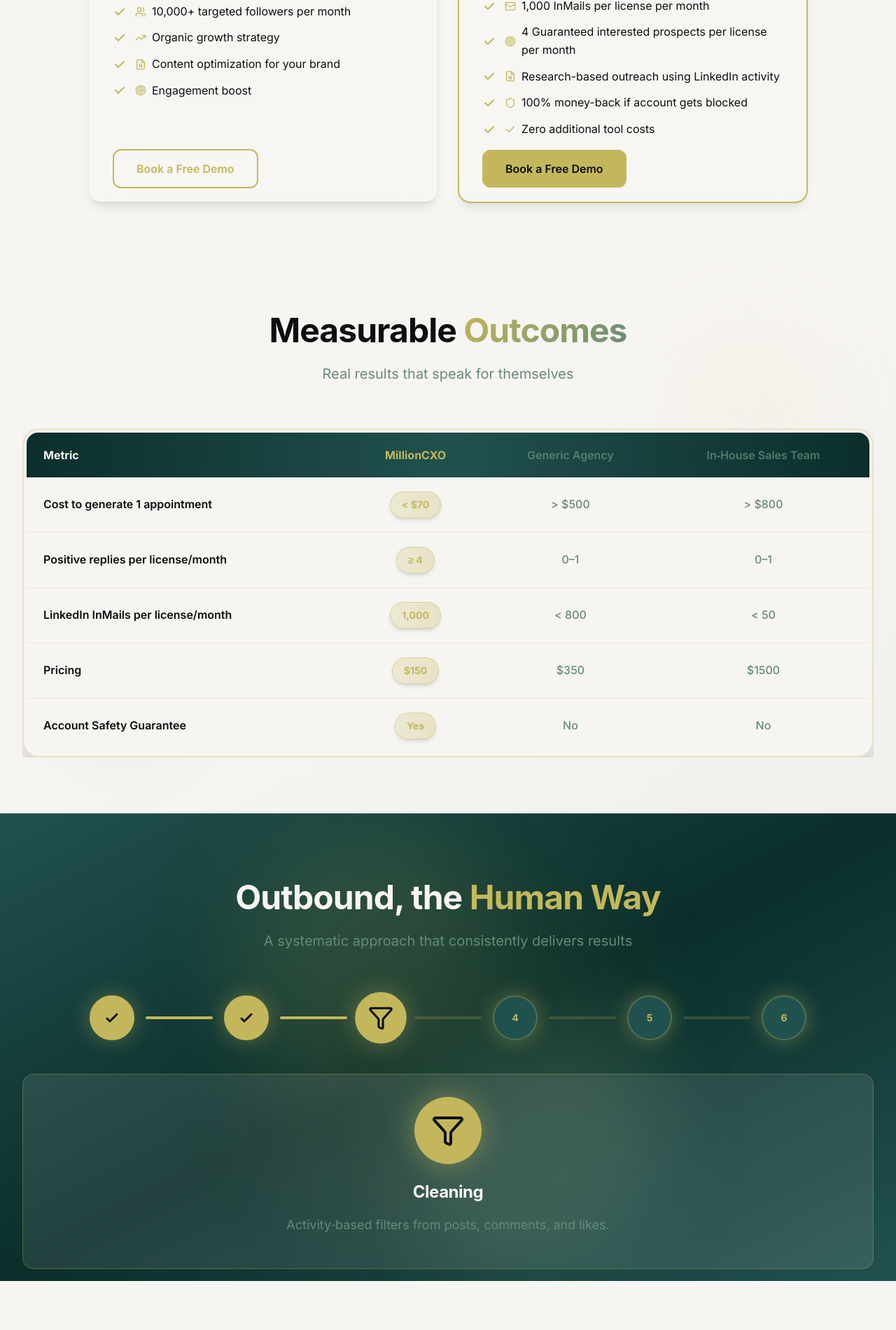
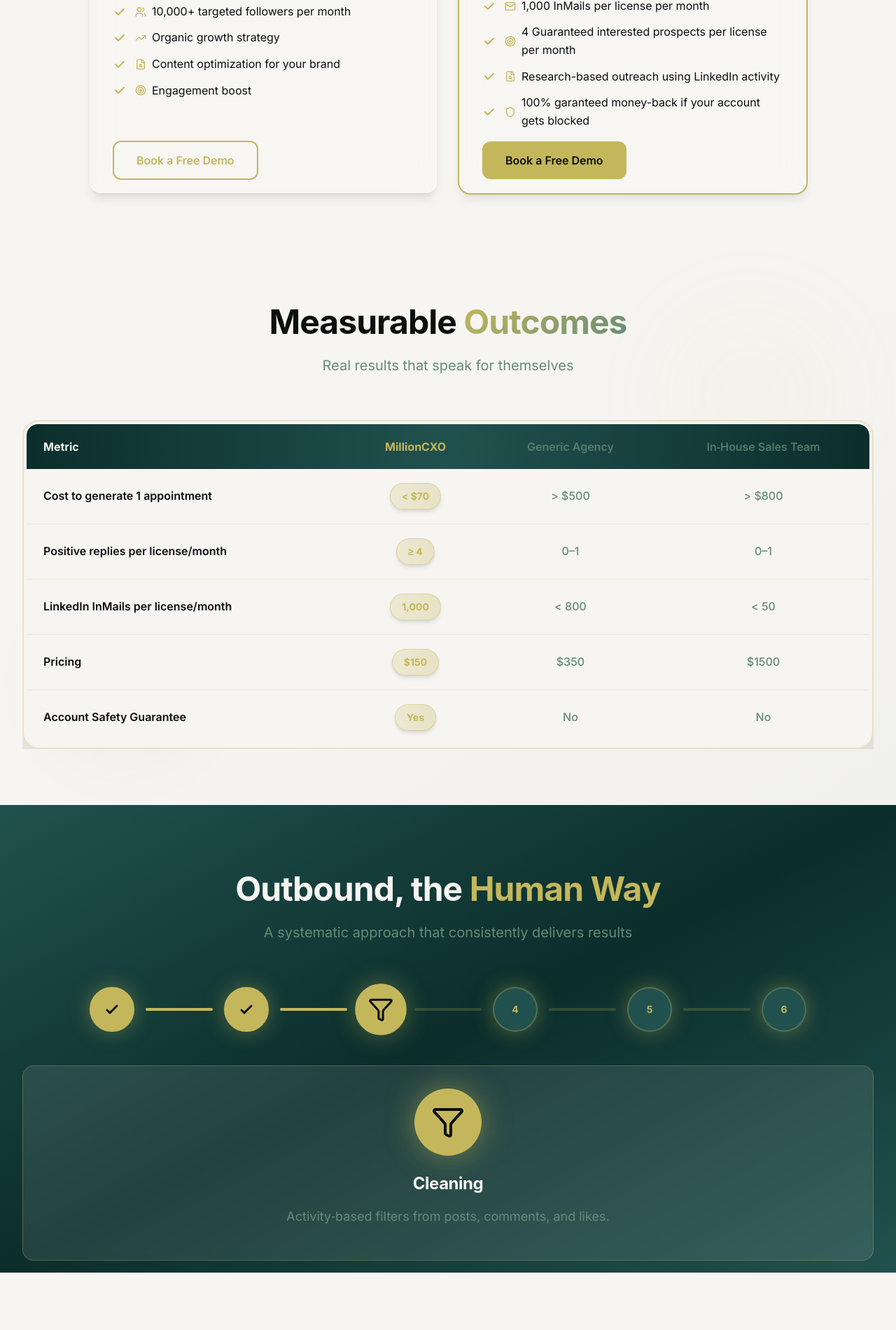
Before and after one commit to millioncxo/millioncxo, a Next.js app: page / in a window 1280 px wide. Shown: the part 3506-5406 px from the top of the page at 70% size. Built offline with nearby package versions, Linux system fonts and the light colour scheme.

Commit message:
Remove background effects from Outbound section

```diff
--- a/src/app/page.tsx
+++ b/src/app/page.tsx
@@ -452,9 +452,9 @@
                   { text: "1,000 InMails per license per month ", icon: Mail },
                   { text: "4 Guaranteed interested prospects per license per month", icon: Target },
                   { text: "Research-based outreach using LinkedIn activity", icon: FileSearch },
-                  { text: "100% money-back if account gets blocked", icon: Shield },
+                  { text: "100% garanteed money-back if your account gets blocked", icon: Shield },
 
-                  { text: "Zero additional tool costs", icon: Check }
+
                 ],
                 earlyBird: [
                   "3–5 licenses @10% → $225 / month / license",
@@ -613,16 +613,6 @@
 
       {/* Process Section - Outbound the Human Way */}
       <section id="process" className="py-24 bg-gradient-to-br from-petrol-smoke via-imperial-emerald to-petrol-smoke relative overflow-hidden">
-        {/* Enhanced background decoration */}
-        <div className="absolute inset-0">
-          <div className="absolute top-0 left-1/4 w-96 h-96 bg-golden-opal/20 rounded-full blur-3xl animate-pulse"></div>
-          <div className="absolute bottom-0 right-1/4 w-96 h-96 bg-muted-jade/20 rounded-full blur-3xl animate-pulse" style={{animationDelay: '1s'}}></div>
-          <div className="absolute top-1/2 left-1/2 transform -translate-x-1/2 -translate-y-1/2 w-[600px] h-[600px] bg-golden-opal/5 rounded-full blur-3xl"></div>
-        </div>
-
-        {/* Subtle pattern overlay */}
-        <div className="absolute inset-0 bg-luxury-pattern opacity-5"></div>
-
         <div className="w-full max-w-7xl mx-auto px-4 sm:px-6 lg:px-8 relative z-10">
           <div className="text-center mb-16">
 
```
